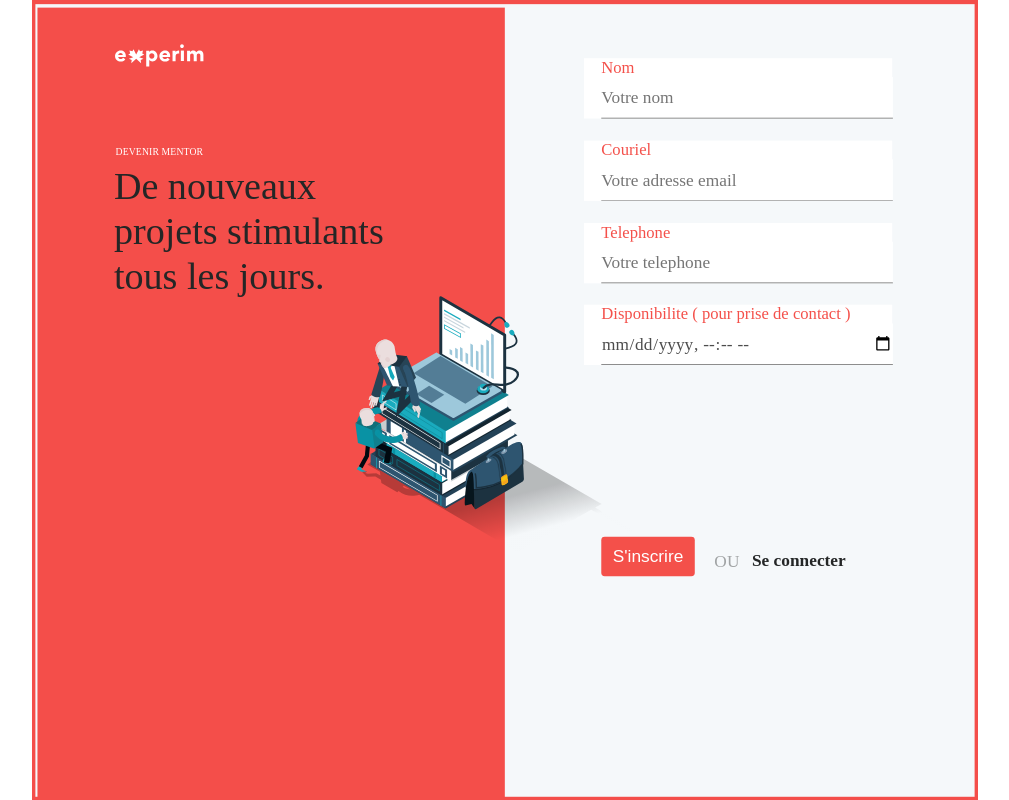
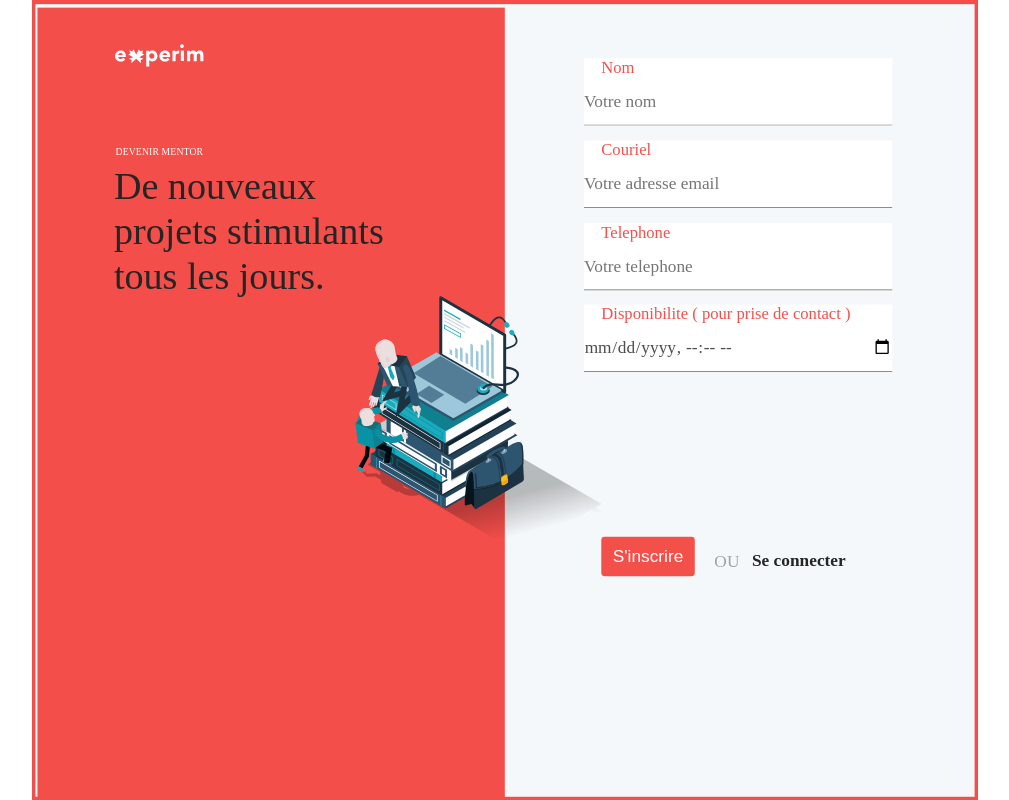
Before and after one commit to KitioFofack/experim-web, a Spring Boot app: page /Inscription_mentor.html in a window 1280 px wide. Shown: the whole page, without its empty margins (135-1144 px from the left). Run offline with Spring Boot 4, Linux system fonts and the light colour scheme.

Commit message:
align inputs

```diff
--- a/src/main/resources/static/css/Inscription_mentor.css
+++ b/src/main/resources/static/css/Inscription_mentor.css
@@ -16,9 +16,8 @@
 	font-family: 'Times New Roman', Times, serif;
 	font-size: 25px;
 	color: rgba(0,0,0,.7);
-	height: 60px;
-	width: 420.987px;
-	margin-left: 25px;
+	height: 70px;
+	width: 444.987px;
 	border-bottom: 1px solid rgba(0, 0, 0, .6);
 }
 
```
